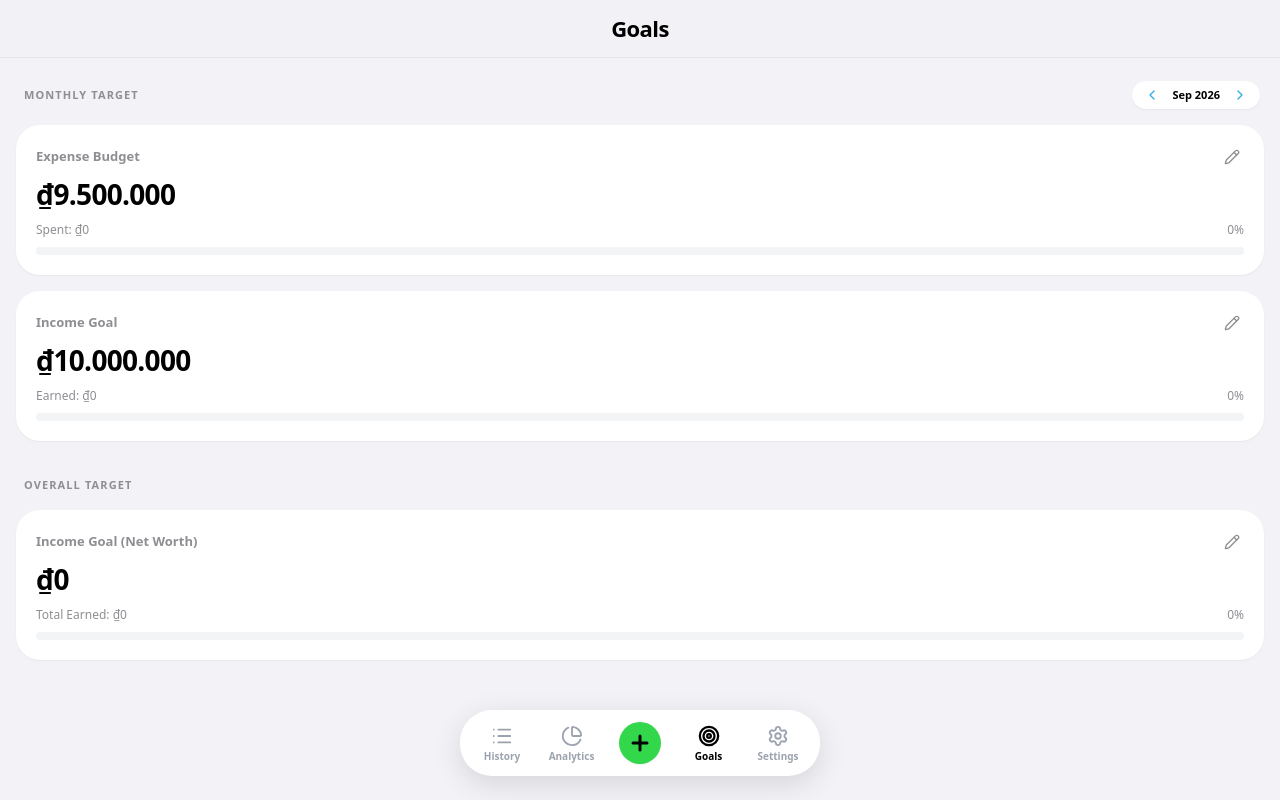
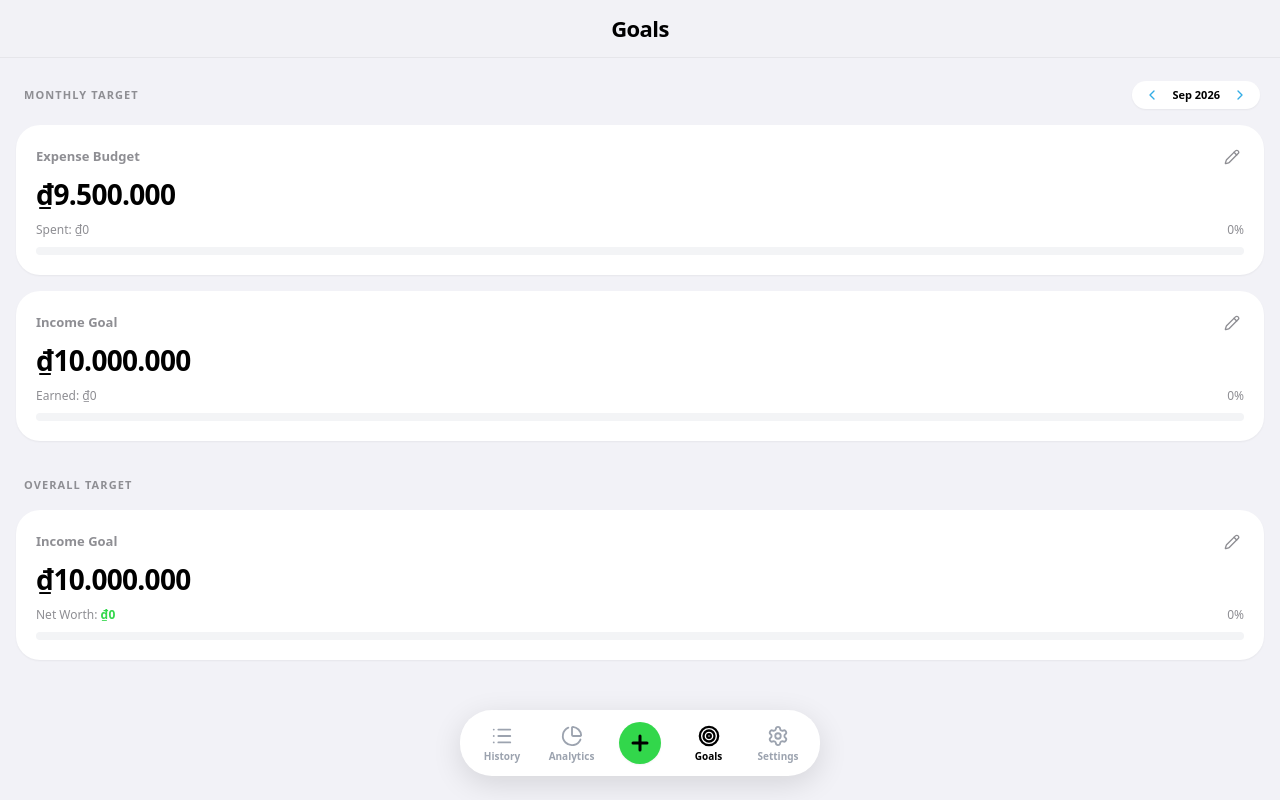
Before and after one commit to pnhatvy/finance-tracker, a React (Vite) app: page /goals in a window 1280 px wide. Built offline with nearby package versions, Linux system fonts and the light colour scheme.

Commit message:
Keep Overall Income Goal value and UI, but display current Net Worth below

```diff
--- a/src/pages/Goals.jsx
+++ b/src/pages/Goals.jsx
@@ -9,7 +9,7 @@ export default function Goals() {
   const [monthlyBudget, setMonthlyBudget] = useState(null);
   const [monthlyIncome, setMonthlyIncome] = useState(null);
 
-  // Dữ liệu mục tiêu tổng (Overall Target)
+  // Dữ liệu mục tiêu tổng (Overall Target) - Giữ nguyên không đổi
   const [globalIncomeGoal, setGlobalIncomeGoal] = useState(10000000);
 
   // Điều hướng tháng
@@ -136,7 +136,6 @@ export default function Goals() {
     setSpent(totalSpentMonth);
     setEarned(totalEarnedMonth);
 
-    // Tổng tài sản = Tổng Thu - Tổng Chi từ trước đến nay
     setTotalNetWorth(cumulativeEarned - cumulativeSpent);
     setAllTimeEarned(cumulativeEarned);
   }, [bounds.key, cycleStartDay, editState.isOpen]);
@@ -328,7 +327,7 @@ export default function Goals() {
             </div>
           </div>
 
-          {/* SECTION: OVERALL TARGET (GIỮ NGUYÊN GIAO DIỆN, HIỆN TỔNG TÀI SẢN CỘNG DỒN) */}
+          {/* SECTION: OVERALL TARGET (GIỮ NGUYÊN SỐ GOAL, THAY THẾ DÒNG EARNED BẰNG NET WORTH TÀI SẢN) */}
           <div className="pt-5 pb-0">
             <h3 className="text-[#8e8e93] text-[11px] font-bold uppercase tracking-widest ml-2 mb-2">
               Overall Target
@@ -340,7 +339,7 @@ export default function Goals() {
           >
             <div className="flex justify-between items-center mb-1">
               <span className="text-[13px] font-semibold text-[#8e8e93]">
-                Income Goal (Net Worth)
+                Income Goal
               </span>
               <button
                 onClick={() => openEdit("g_income", globalIncomeGoal)}
@@ -349,15 +348,20 @@ export default function Goals() {
                 <Pencil size={16} />
               </button>
             </div>
-            <div
-              className={`text-[28px] font-bold mb-1.5 tracking-tight ${totalNetWorth >= 0 ? (theme === "dark" ? "text-white" : "text-black") : "text-[#ff453a]"}`}
-            >
-              {totalNetWorth < 0 ? "-" : ""}₫
-              {Math.abs(totalNetWorth).toLocaleString("vi-VN")}
+            <div className="text-[28px] font-bold mb-1.5 tracking-tight">
+              ₫{globalIncomeGoal.toLocaleString("vi-VN")}
             </div>
             <div className="flex justify-between text-[12px] text-[#8e8e93] font-medium mb-2">
               <span>
-                Total Earned: ₫{allTimeEarned.toLocaleString("vi-VN")}
+                Net Worth:{" "}
+                <strong
+                  className={
+                    totalNetWorth >= 0 ? "text-[#32d74b]" : "text-[#ff453a]"
+                  }
+                >
+                  {totalNetWorth < 0 ? "-" : ""}₫
+                  {Math.abs(totalNetWorth).toLocaleString("vi-VN")}
+                </strong>
               </span>
               <span
                 className={
```
